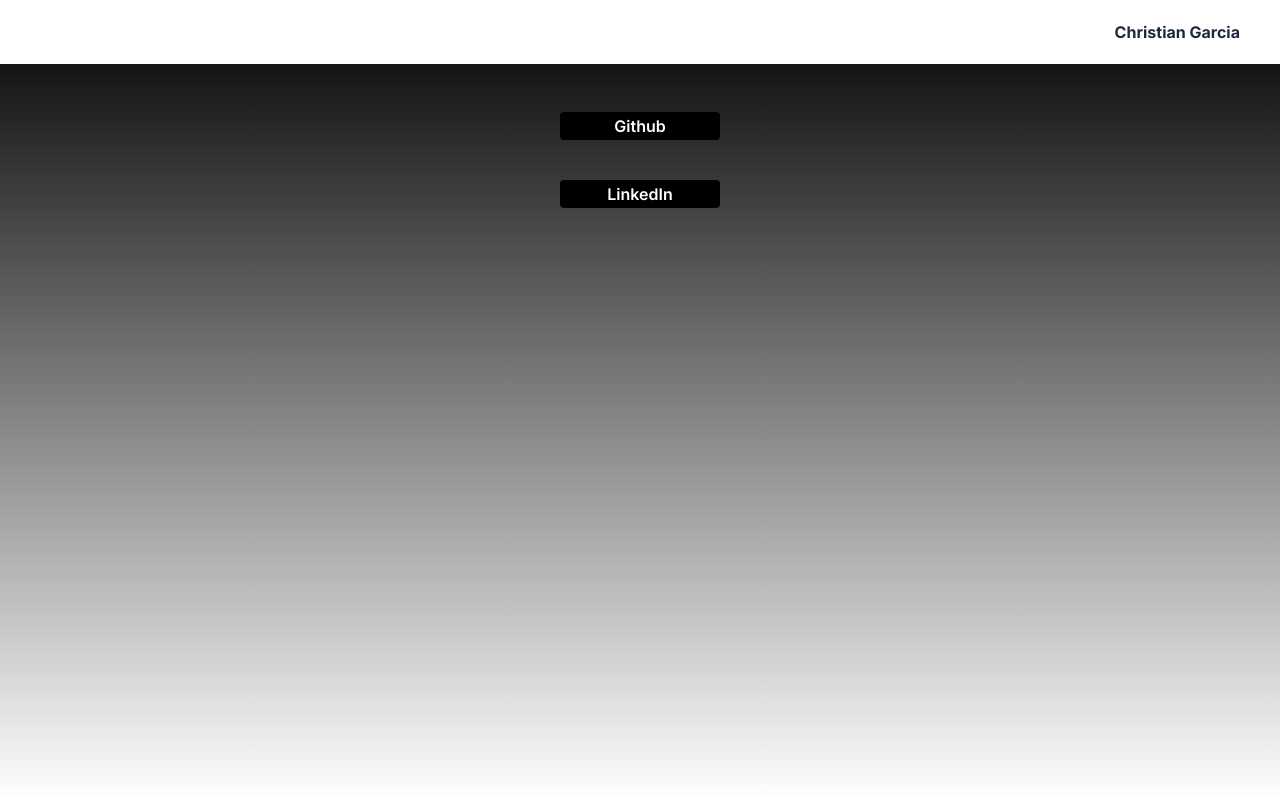
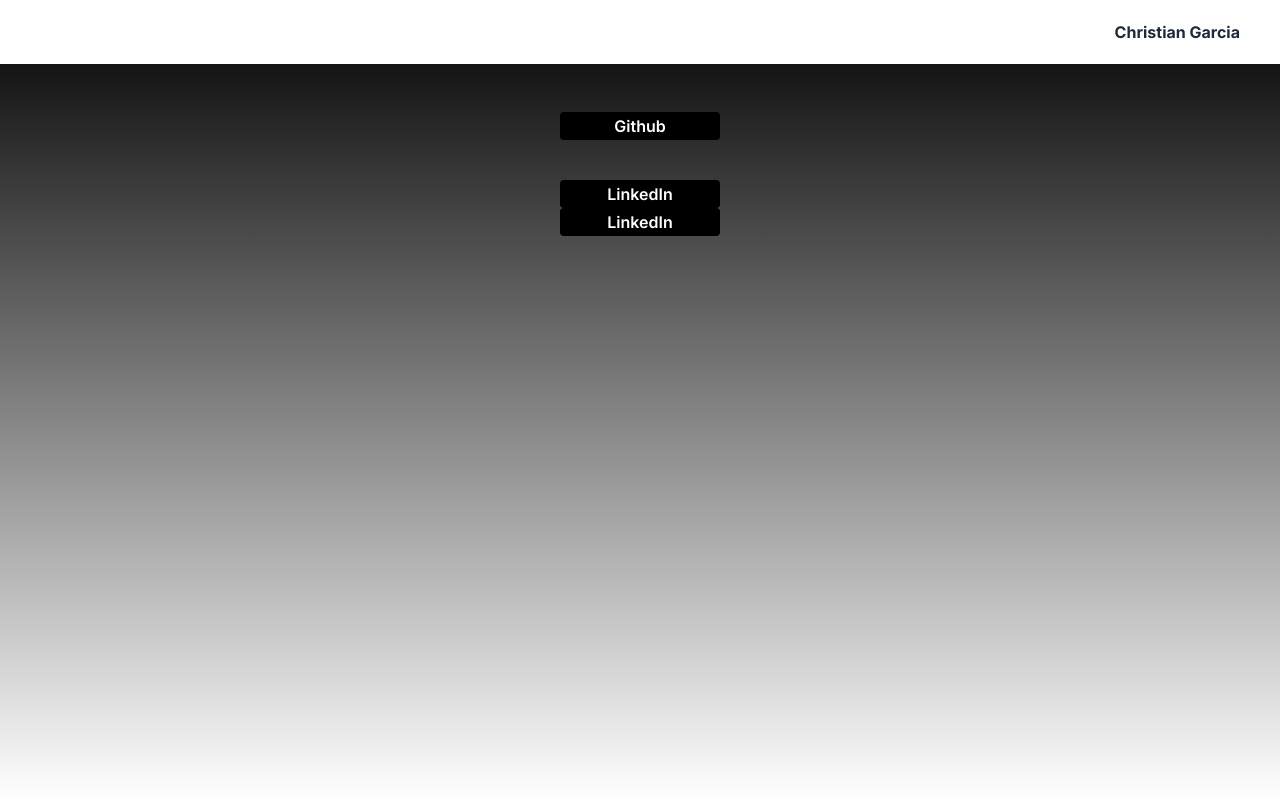
Before and after one commit to josephchr1stian/cgarciaOne, a Next.js app: page / in a window 1280 px wide. Built offline with nearby package versions, Linux system fonts and the light colour scheme.

Commit message:
added snapSite

```diff
--- a/app/page.js
+++ b/app/page.js
@@ -15,6 +15,16 @@ function MyButton() {
       </button>
   )
 }
+//https://snap-engineering-round-git-7b8720-christians-projects-c4c8dbeb.vercel.app/
+function MyDearest() {
+    return (
+        <button className= "bg-black w-40  py-0.5 px-0.5
+      font-semibold  text-white text-center rounded">
+            <a href="//https://snap-engineering-round-git-7b8720-christians-projects-c4c8dbeb.vercel.app/"> LinkedIn</a>
+        </button>
+    )
+}
+
 function Linkdin() {
     return (
         <button className= "bg-black w-40  py-0.5 px-0.5
@@ -30,7 +40,7 @@ export default function Home() {
           <div className="flex items-center flex-col py-2 ">
              <p className= "bg-transparent py-30 px-80"> </p>
               <VidTest /> <p className= "bg-transparent py-5"> </p>
-              < MyButton /> <p className= "bg-transparent py-5"> </p> <Linkdin/>
+              < MyButton /> <p className= "bg-transparent py-5"> </p> <Linkdin/>  <MyDearest/>
           </div>
       </div>
   );
```
